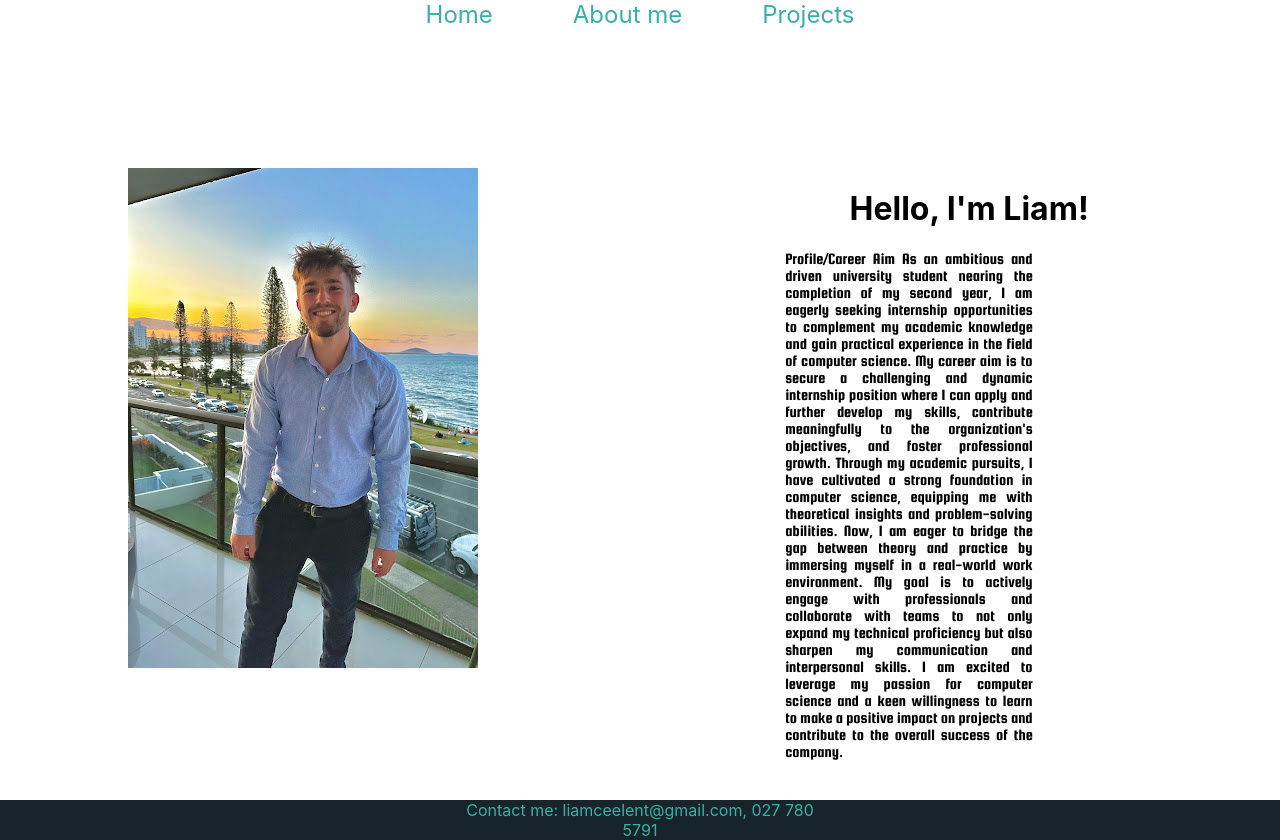
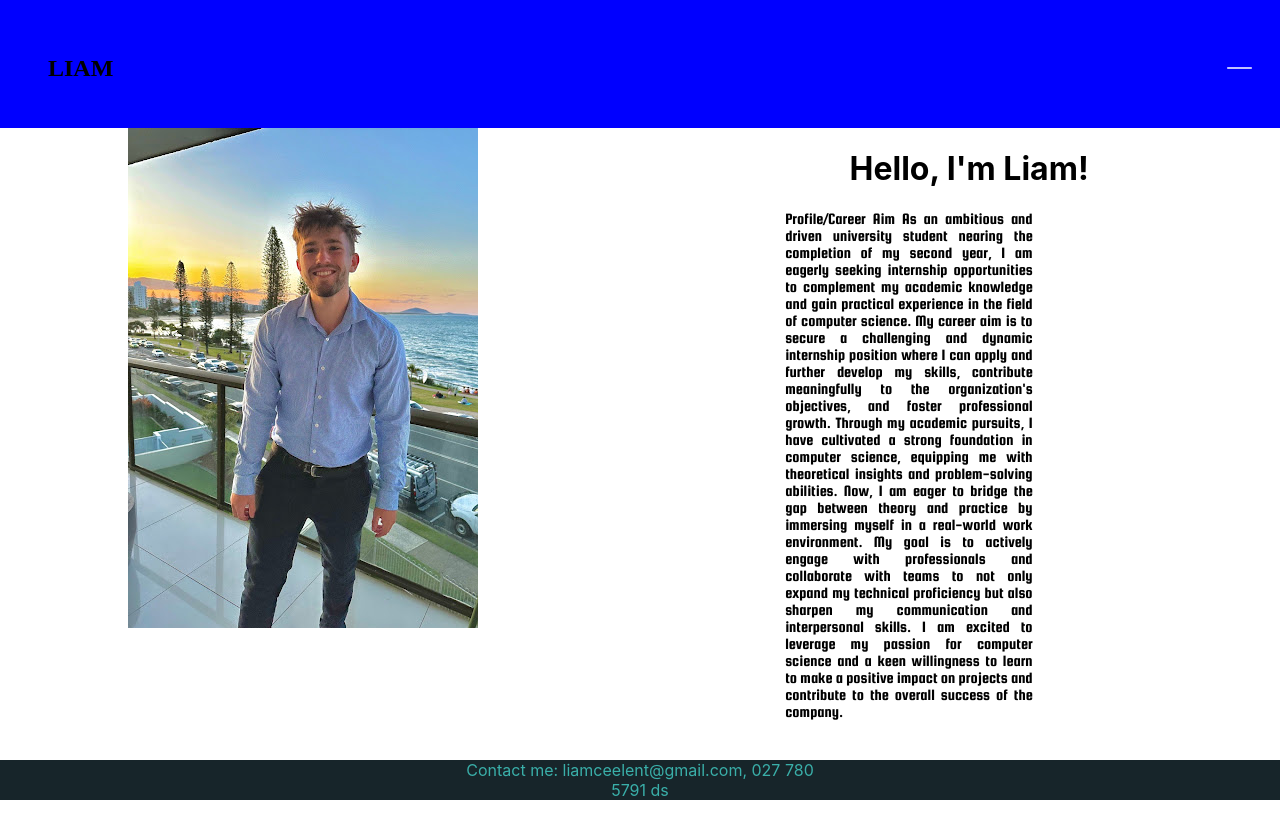
Before and after one commit to liamceelent/cv-website, a React (Create React App) app in the folder cv/: page /Home in a window 1280 px wide. After the commit the page ends 800 px from the top, so only its background shows below. Built offline with nearby package versions, Linux system fonts and the light colour scheme; the HTML template or start-up script is replaced by a standard one.

Commit message:
starting a proper hamburger menu

```diff
--- a/cv/src/App.js
+++ b/cv/src/App.js
@@ -11,12 +11,13 @@ import PreviousProjects from "./components/PreviousProjects";
 import Navbar from "./components/NavBar";
 import Footer from "./components/footerdiv";
 import "./App.css"
+import Nav from "./components/Nav";
 
 function App() {
   return (
     <div>
       <Router>
-          <Navbar/>
+          <Nav/>
           <Routes>
               <Route exact path="/Home" element={<Home />} />
               <Route path="/AboutMe" element={<AboutMe />} />
--- /dev/null
+++ b/cv/src/components/Nav.js
@@ -0,0 +1,27 @@
+import React from 'react'
+import "./nav.css"
+import { useState } from 'react';
+import {NavLink } from "react-router-dom";
+const Nav = () => {
+
+    const [navOpen, setNavOpen] = useState(false);
+
+    return (
+    <div className='nav'>
+        <div className='nav-container'>
+            <div className='navbar'>
+                <div className='logo'>liam</div>
+                <div className='menu-toggle' onClick={()=> setNavOpen(!navOpen)}>
+                    <div className={navOpen ? "hamBox hamBoxOpen" : "hamBox"}>
+                        <span className={navOpen? "lineTop spin" : "lineTop"}></span>
+                        <span className={navOpen? "lineBottom spin" : "lineBottom"}></span>
+                    </div>
+                </div>
+            </div>
+            <div className='nav-overlay' style={{top: navOpen ? "0" : "-100%", transitionDelay: navOpen ? "0s" : "0s"}}></div>
+        </div>
+    </div>
+    )
+};
+
+export default Nav;
--- a/cv/src/components/footerdiv.js
+++ b/cv/src/components/footerdiv.js
@@ -1,11 +1,12 @@
 import React, { Component } from 'react'
 import './footer.css'
 export class footer extends Component {
+
   render() {
     return (
         <div className='footer'>
             <div className='footer_text'>
-            Contact me: liamceelent@gmail.com,  027 780 5791
+            Contact me: liamceelent@gmail.com,  027 780 5791 ds
             </div>
       </div>
     )
--- /dev/null
+++ b/cv/src/components/nav.css
@@ -0,0 +1,92 @@
+.nav {
+    position:fixed;
+    z-index: 2;
+}
+
+.navbar {
+    position: fixed;
+    top: 0;
+    left: 0;
+    width: 100%;
+    display: flex;
+    justify-content: space-between;
+    align-items: center;
+    padding: 2em;
+}
+
+.logo {
+    text-decoration: none;
+    color: black;
+    font-family: "Monument Extended";
+    font-weight: bolder;
+    text-transform: uppercase;
+}
+
+.menu-toggle {
+    cursor: pointer;
+}
+
+.nav-overlay {
+    position: fixed;
+    background: blue;
+    z-index: -2;
+    top: -100%;
+    left:0;
+    width: 100%;
+    height:100%;
+    overflow: hidden;
+    padding:4em;
+    transition: all 2s cubic-bezier(0.16, 1, 0.3, 1);
+}
+
+.hamBox {
+    position: relative;
+    cursor: pointer;
+    border-radius: 50%;
+    transition: 0.3s ease;
+    margin-right: 5vw;
+    width: 50px;
+    height:50px;
+}
+
+.hamBox:hover{
+    background: pink;
+}
+
+.hamBoxOpen {
+    background: orange;
+}
+
+.lineTop, .lineBottom {
+    margin:0 auto;
+    position: absolute;
+    display: block;
+    width: 25px;
+    height: 2px;
+    border-radius: 5px;
+    background: rgba(255, 255, 255, 0.5);
+    left:0;
+    right:0;
+    transform: rotate(0deg);
+    transition: all 0.4s;
+}
+
+.lineTop{
+    top:1em;
+}
+
+.lineBottom{
+    bottom: 1em;
+}
+
+.lineTop .spin {
+    top: 2.35em;
+    transform: rotate(135deg);
+    background: blue;
+}
+
+.lineBottom .spin {
+    bottom: 2.35em;
+    transform: rotate(225deg);
+    background: blue;
+}
```
